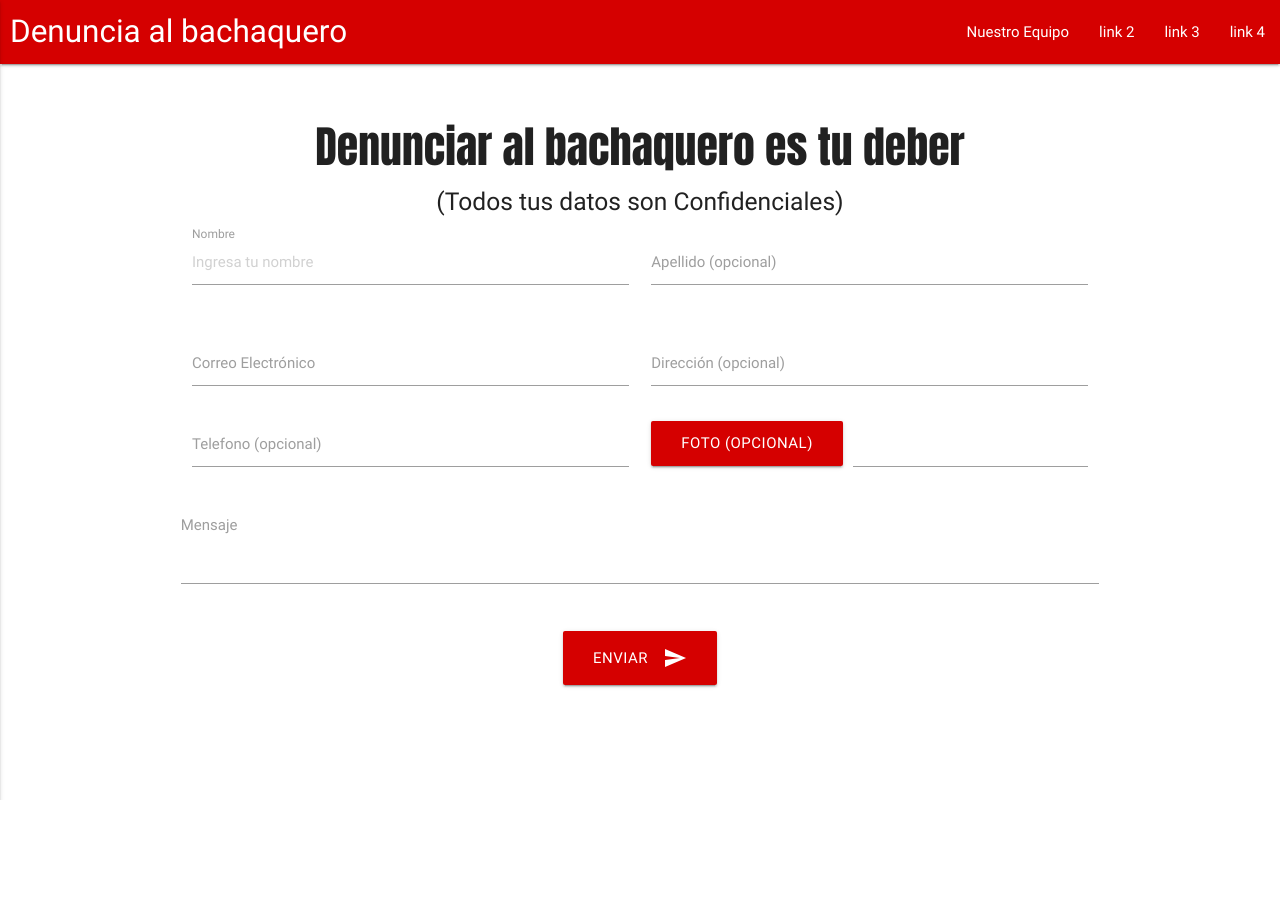
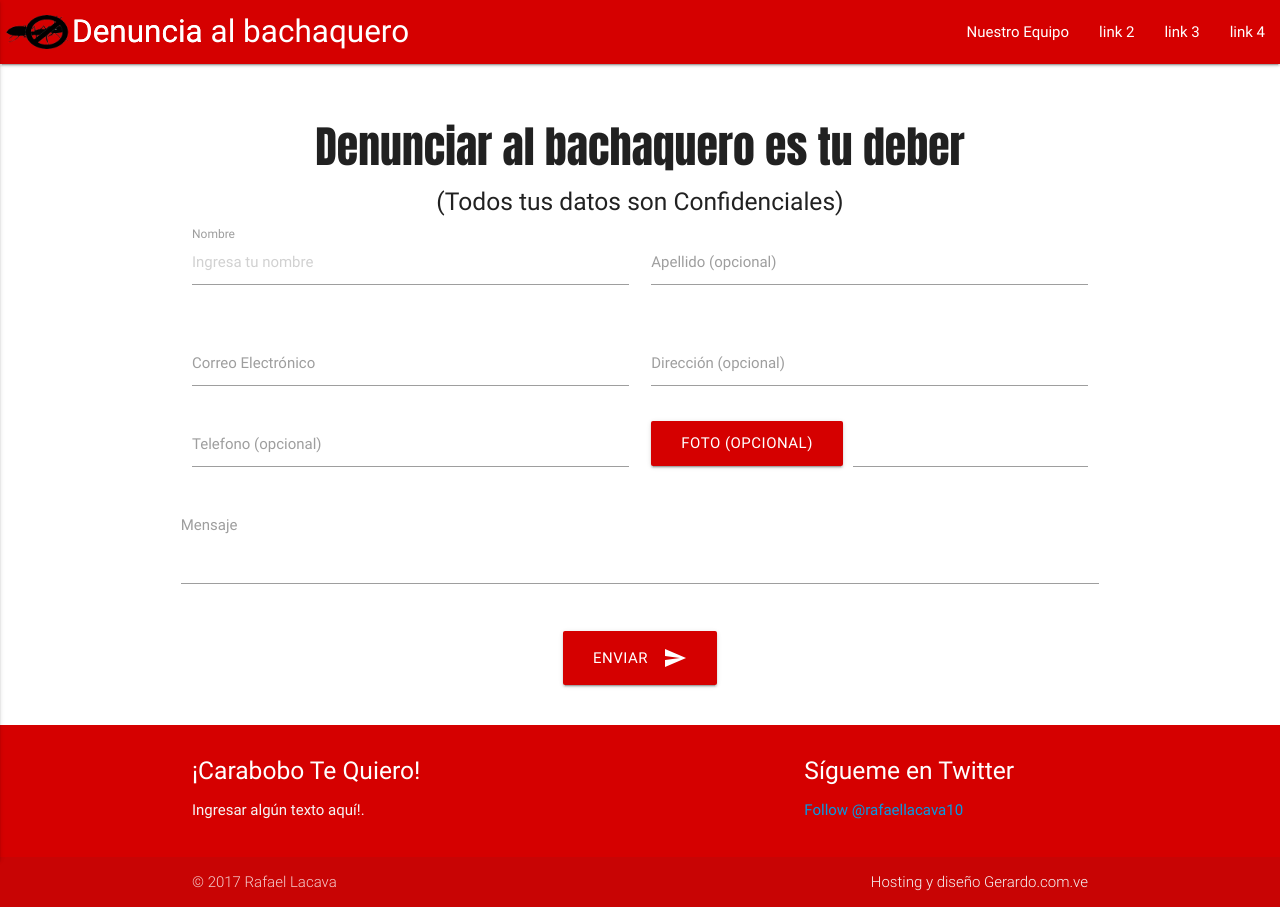
Before and after one commit to algex/Bachaqueros-, a PHP site: page / in a window 1280 px wide. Before the commit the page ends 800 px from the top, so only its background shows below. Run offline with PHP 8.4, Linux system fonts and the light colour scheme; some libraries are stand-ins or nearby versions.

Commit message:
add footer and icon

```diff
--- a/css/styles.css
+++ b/css/styles.css
@@ -1,5 +1,5 @@
 .brand-logo{
-	margin-left: 10px;
+	margin-left: 72px;
 }
 
 .title-index{
@@ -25,3 +25,8 @@ body {
     margin-bottom: 0px;
     z-index: 997;
 }
+
+.ico{
+	max-height: 64px!important;
+    padding: 15px 0!important;
+}
--- a/index.php
+++ b/index.php
@@ -18,7 +18,9 @@
        <header>
         <nav class="red accent-4 nav-fixed">
         <div class="nav-wrapper">
-        <a href="#!" class="brand-logo">Denuncia al bachaquero</a>
+        <a href="#!" class="brand-logo hide-on-small-only">Denuncia al bachaquero</a>
+        <a href="#!" class="brand-logo show-on-small">Denuncia</a>
+        <img class="ico" src="img/ico.png">
         <a href="#" data-activates="mobile-demo" class="button-collapse"><i class="material-icons">menu</i></a>
         <ul class="right hide-on-med-and-down">
           <li><a href="#">Nuestro Equipo</a></li>
@@ -103,10 +105,34 @@
     </form>
   </div>
       <!--End Form-->
+  </div>
+  </main>
 
-      </div>
+<!--footer-->
+<footer class="page-footer red accent-4">
+          <div class="container">
+            <div class="row">
+              <div class="col l6 s12">
+                <h5 class="white-text">¡Carabobo Te Quiero!</h5>
+                <p class="grey-text text-lighten-4">Ingresar algún texto aquí!.</p>
+              </div>
+              <div class="col l4 offset-l2 s12">
+                <h5 class="white-text">Sígueme en Twitter</h5>
+                <ul>
+                  <li><a href="https://twitter.com/rafaellacava10" class="twitter-follow-button" data-size="large" data-show-count="false">Follow @rafaellacava10</a><script async src="//platform.twitter.com/widgets.js" charset="utf-8"></script></li>
+                </ul>
+              </div>
+            </div>
+          </div>
+          <div class="footer-copyright">
+            <div class="container">
+            © 2017 Rafael Lacava
+            <a class="grey-text text-lighten-4 right" href="https://gerardo.com.ve/">Hosting y diseño Gerardo.com.ve</a>
+            </div>
+          </div>
+        </footer>
 
-    </main>
+<!--End footer-->
 
 <!--JAVASCRIPT-->
       <script type="text/javascript" src="https://code.jquery.com/jquery-3.2.1.min.js"></script>
```
Also changed, not shown: img/ico.png (added).
